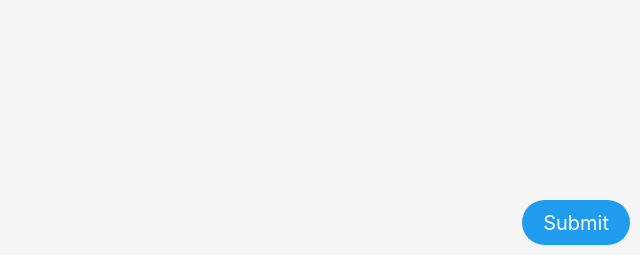
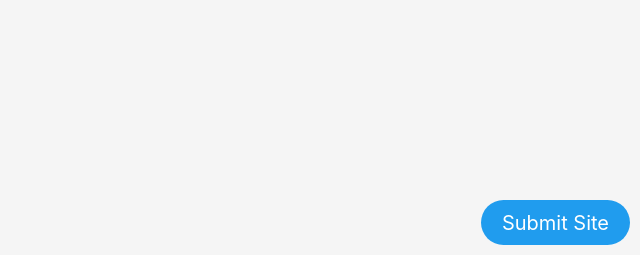
Before and after one commit to mitchdennett/madewithmasonite, a Python web app: template resources/templates/viewer.html in a window 1280 px wide. Shown: the part 545-800 px from the top of the page, without its empty margins (640-1280 px from the left). Run offline with Jinja, Linux system fonts and the light colour scheme; the template is opened without the code that fills it, so the values that code supplies are empty; some web fonts are replaced.

Commit message:
Finished up

```diff
--- a/app/http/controllers/ViewerController.py
+++ b/app/http/controllers/ViewerController.py
@@ -7,15 +7,14 @@ class ViewerController:
 
     def show(self, Application, Request):
         id = Request.param('id')
-        print(id)
         prev_page = -1
 
         if id == False:
             id = 1
-            sites = Site.paginate(15, 1)
+            sites = Site.where('approved', True).paginate(15, 1)
         else:
             id = int(id)
-            sites = Site.paginate(15, id)
+            sites = Site.where('approved', True).paginate(15, id)
 
         users_length = Site.count()
         num_of_pages = math.ceil(users_length/15)
--- a/config/providers.py
+++ b/config/providers.py
@@ -20,6 +20,7 @@ from masonite.providers import (
 
 from app.providers.MiddlewareProvider import MiddlewareProvider
 from app.providers.UserModelProvider import UserModelProvider
+from masonite_heroku.providers import DeployProvider
 
 '''
 |--------------------------------------------------------------------------
@@ -56,6 +57,7 @@ PROVIDERS = [
     HelpersProvider,
 
     # Third Party Providers
+    DeployProvider,
 
     # Application Providers
     UserModelProvider,
--- a/requirements.txt
+++ b/requirements.txt
@@ -1,2 +1,7 @@
 waitress==1.1.0
 masonite>=2.0,<=2.0.99
+
+masonite_cli
+gunicorn
+psycopg2-binary
+masonite_deploy==0.0.1
--- a/resources/templates/viewer.html
+++ b/resources/templates/viewer.html
@@ -16,7 +16,7 @@
 
 <body style="background-color: whitesmoke; min-height: 100%;">
     <div class="container" style="justify-content: center;display: flex">
-        <a class="navbar-item" href="https://bulma.io" style="width:205px">
+        <a class="navbar-item" href="#" style="width:205px">
             <img style="max-height: 100%" src="static/masonitelogo.gif" alt="masonitelogo" width="180">
         </a>
     </div>
@@ -95,7 +95,7 @@
             {% endfor %}
         </ul>
     </nav>
-    <a href="/submit" class="button is-info is-rounded is-medium" style="position: fixed;bottom: 10px;right: 10px;">Submit</a>
+    <a href="/submit" class="button is-info is-rounded is-medium" style="position: fixed;bottom: 10px;right: 10px;">Submit Site</a>
 </body>
 
 </html>
```
Also changed, not shown: 3 other files.
